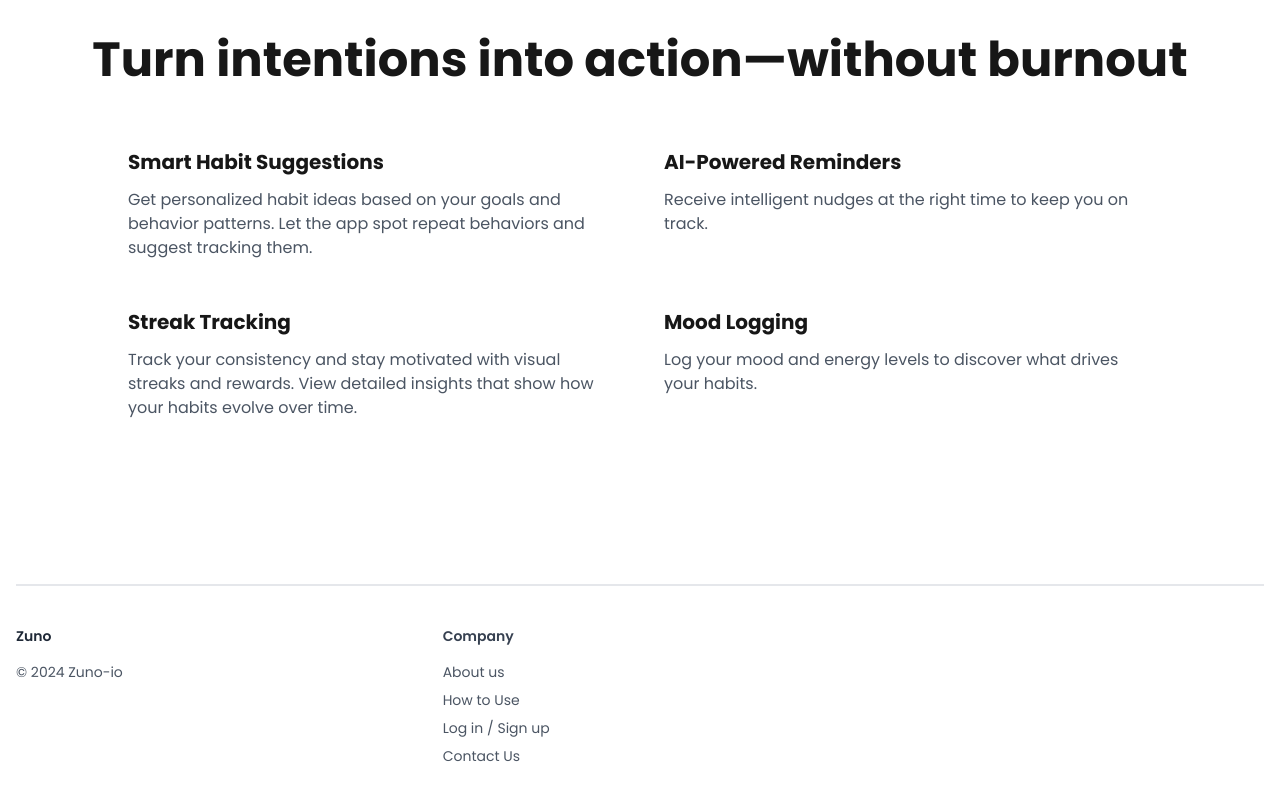
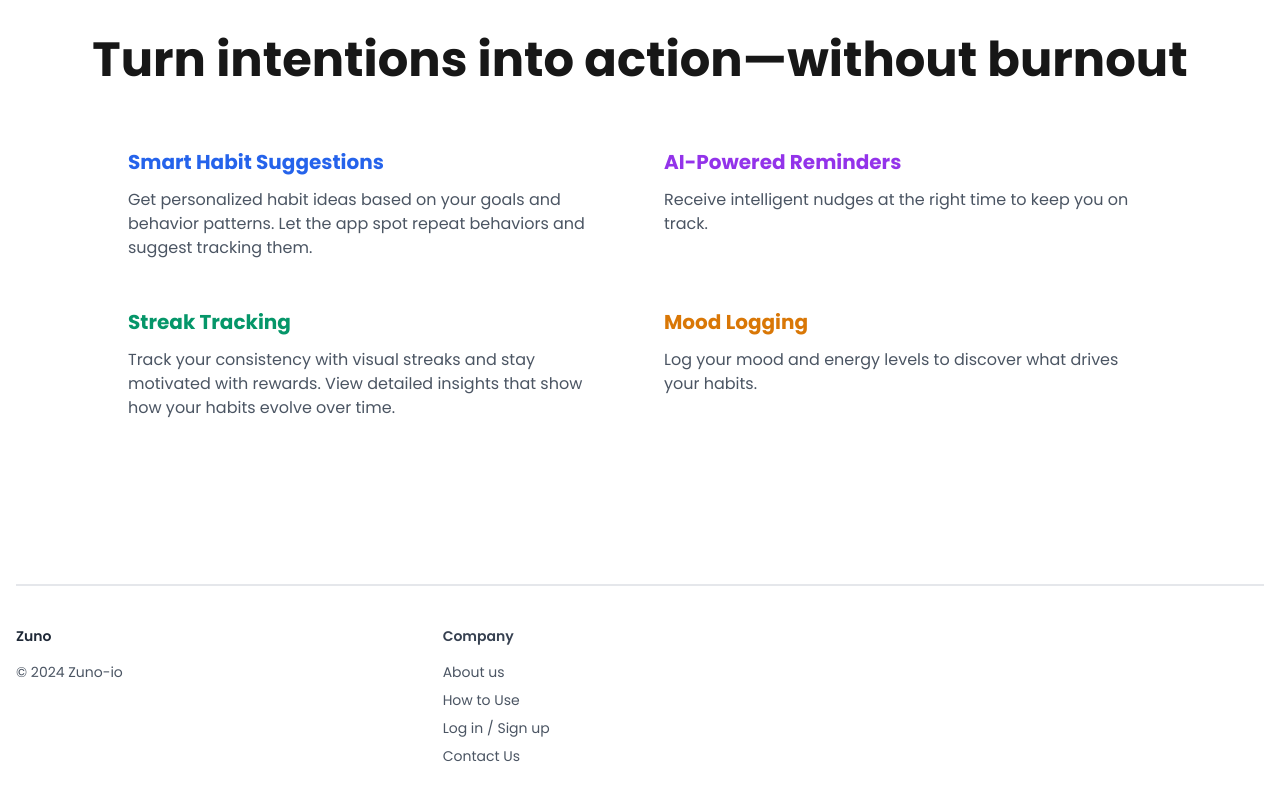
Before and after one commit to gyimadu/habit-tracker, a Next.js app: page / in a window 1280 px wide. Shown: the part 1009-1809 px from the top of the page. Built offline with nearby package versions, Linux system fonts and the light colour scheme.

Commit message:
updated features section

```diff
--- a/src/app/page.tsx
+++ b/src/app/page.tsx
@@ -129,34 +129,34 @@ export default function Home() {
 
         {/* Features Section */}
         <div className="mt-32 mb-20 px-4 md:px-0">
-          <h2 className="text-4xl md:text-5xl font-bold text-center mb-16">
+          <h2 className="text-4xl md:text-5xl font-bold text-left md:text-center mb-16">
             Turn intentions into action—without burnout
           </h2>
 
           <div className="grid grid-cols-1 md:grid-cols-2 gap-12 max-w-5xl mx-auto">
             <div className="space-y-3">
-              <h3 className="text-xl font-bold">Smart Habit Suggestions</h3>
+              <h3 className="text-xl font-bold text-blue-600">Smart Habit Suggestions</h3>
               <p className="text-gray-600">
                 Get personalized habit ideas based on your goals and behavior patterns. Let the app spot repeat behaviors and suggest tracking them.
               </p>
             </div>
 
             <div className="space-y-3">
-              <h3 className="text-xl font-bold">AI-Powered Reminders</h3>
+              <h3 className="text-xl font-bold text-purple-600">AI-Powered Reminders</h3>
               <p className="text-gray-600">
                 Receive intelligent nudges at the right time to keep you on track.
               </p>
             </div>
 
             <div className="space-y-3">
-              <h3 className="text-xl font-bold">Streak Tracking</h3>
+              <h3 className="text-xl font-bold text-emerald-600">Streak Tracking</h3>
               <p className="text-gray-600">
-                Track your consistency and stay motivated with visual streaks and rewards. View detailed insights that show how your habits evolve over time.
+                Track your consistency with visual streaks and stay motivated with rewards. View detailed insights that show how your habits evolve over time.
               </p>
             </div>
 
             <div className="space-y-3">
-              <h3 className="text-xl font-bold">Mood Logging</h3>
+              <h3 className="text-xl font-bold text-amber-600">Mood Logging</h3>
               <p className="text-gray-600">
                 Log your mood and energy levels to discover what drives your habits.
               </p>
```
